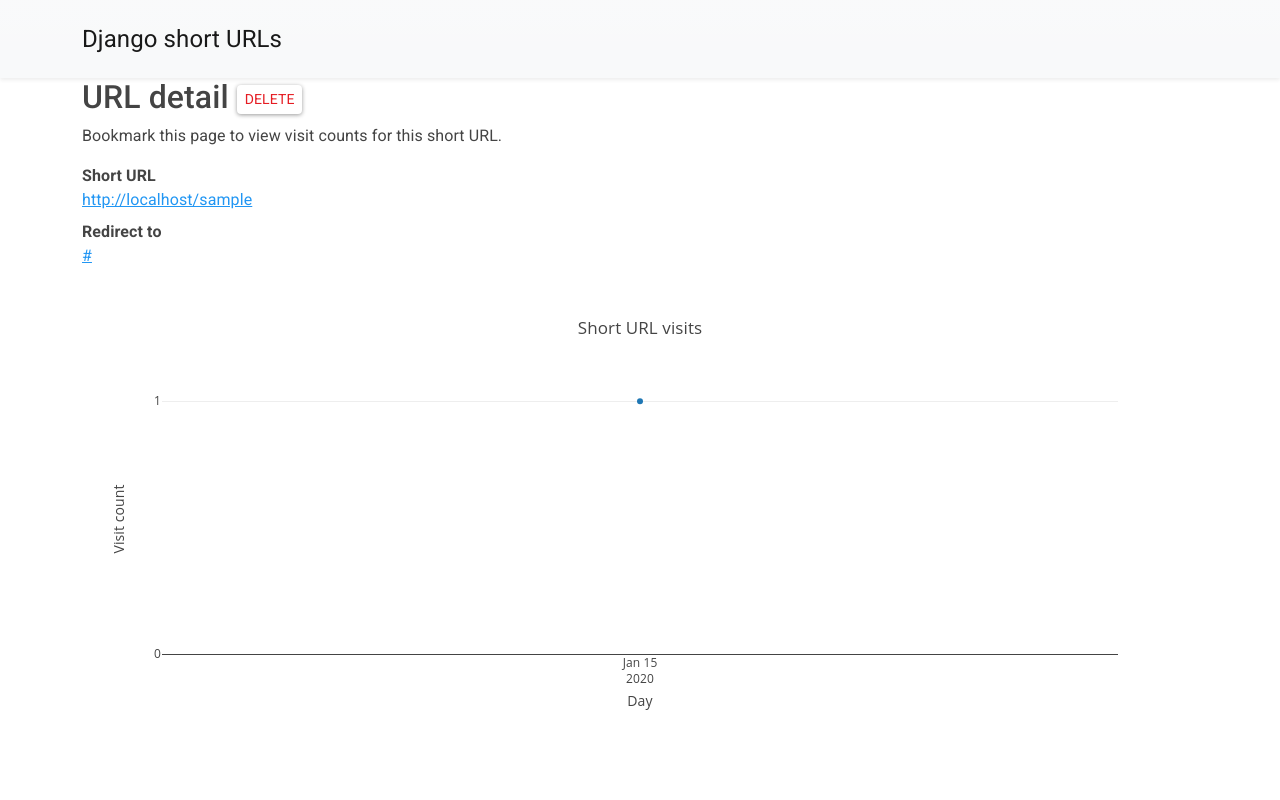
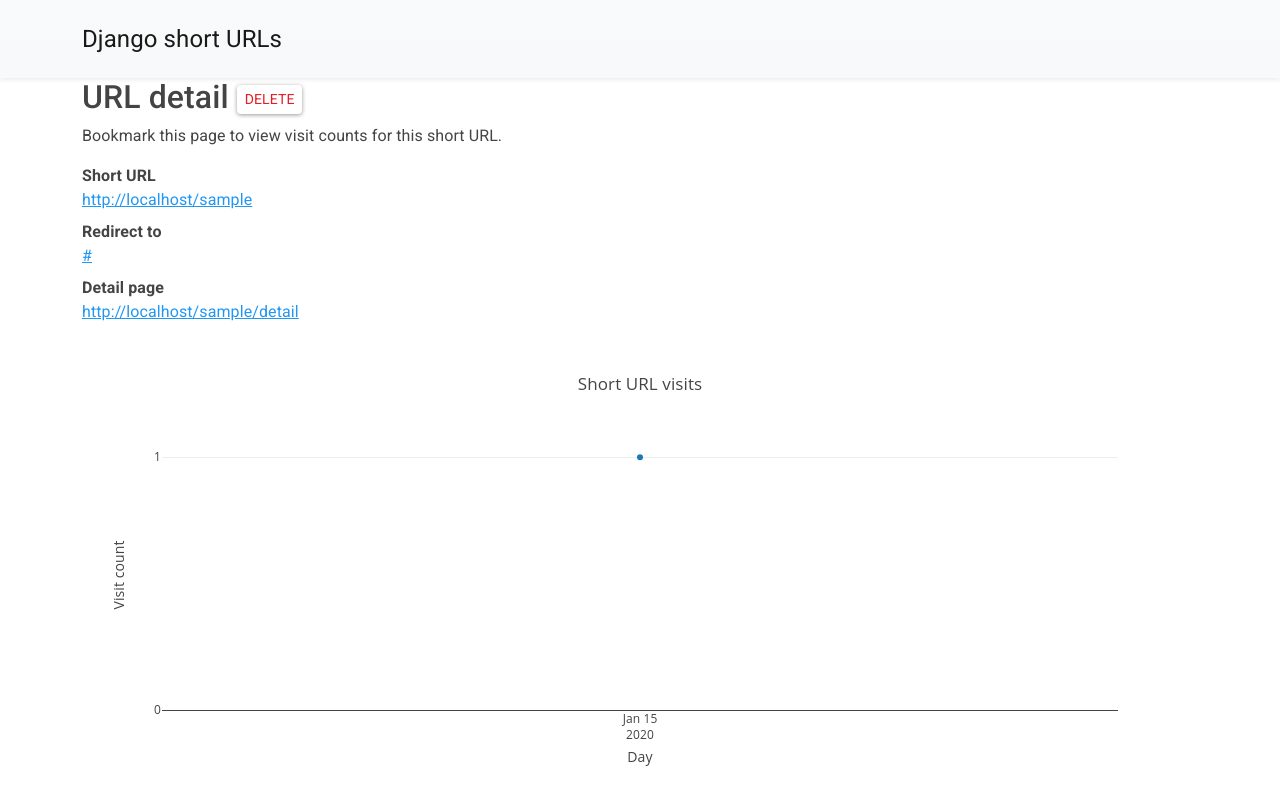
Before and after one commit to brylie/django-url-shortener, a Django app: a page that uses short_urls/templates/short_urls/shorturl_detail.html in a window 1280 px wide. Run offline with Django 4.2, Linux system fonts and the light colour scheme; tables that the repository leaves empty hold one stand-in row (values such as "Sample post"); some libraries are stand-ins or nearby versions.

Commit message:
Add detail page link

```diff
--- a/short_urls/templates/short_urls/shorturl_detail.html
+++ b/short_urls/templates/short_urls/shorturl_detail.html
@@ -15,6 +15,8 @@
     <dd><a href="{{ full_url }}">{{ full_url }}</a></dd>
     <dt>Redirect to</dt>
     <dd><a href="{{ shorturl.redirect_url }}">{{ shorturl.redirect_url }}</a></dd>
+    <dt>Detail page</dt>
+    <dd><a href="{{ request.build_absolute_uri }}">{{ request.build_absolute_uri }}</a></dd>
 </dl>
 
 {% if analytics %}
```
